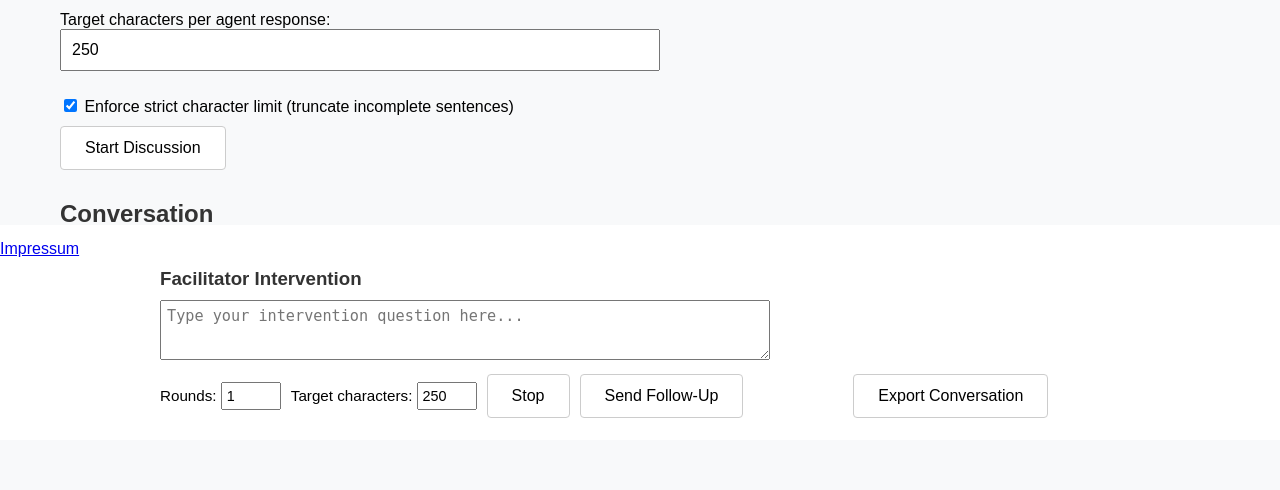
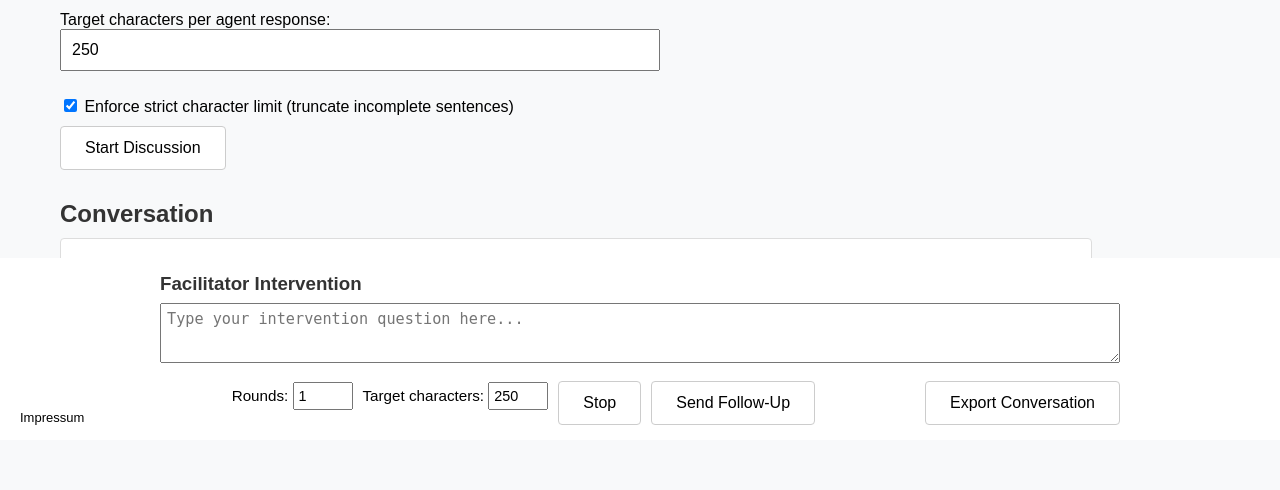
Before and after one commit to tannenbach/focus-ai, a Flask app: page / in a window 1280 px wide. Shown: the part 418-908 px from the top of the page. Run offline with Flask 3, Linux system fonts and the light colour scheme.

Commit message:
Improve CSS structure and styling
Refactor CSS styles for buttons, sections, and layout.

```diff
--- a/static/style.css
+++ b/static/style.css
@@ -43,7 +43,7 @@ input[type="number"] {
   box-sizing: border-box;
 }
 
-/* Buttons: verhindern von Zeilenumbrüchen */
+/* Buttons */
 button,
 #start-btn,
 #intervene-btn,
@@ -123,7 +123,7 @@ button:hover,
   box-sizing: border-box;
 }
 
-/* 3. Fixierte Intervention-Sektion */
+/* 3. Fixierte Intervention-Sektion (weißer Balken unten) */
 #followup-section {
   position: fixed;
   bottom: 0;
@@ -133,6 +133,20 @@ button:hover,
   padding: 15px 0;
   z-index: 1000;
   box-sizing: border-box;
+}
+
+/* 3a. Impressum-Link – ganz links im weißen Bereich */
+.impressum-link {
+  position: absolute;
+  left: 20px;       /* Abstand vom linken Rand des Fensters */
+  bottom: 15px;     /* Abstand vom unteren Rand des weißen Balkens */
+  font-size: 13px;
+  color: #000;
+  text-decoration: none;
+}
+
+.impressum-link:hover {
+  text-decoration: underline;
 }
 
 /* 4. Wrapper für Facilitator-Bereich */
@@ -147,13 +161,20 @@ button:hover,
 #followup-section .fi-inner {
   display: flex;
   flex-direction: column;
-  align-items: flex-start;
+  align-items: stretch;  /* volle Breite nutzen */
+  width: 100%;
 }
 
-/* Intervention-Textarea */
+/* Titel im Facilitator-Bereich */
+#followup-section h3 {
+  margin-top: 0;
+  margin-bottom: 8px;
+}
+
+/* Intervention-Textarea – gleiche Breite wie Controls */
 #followup-section .fi-text textarea {
-  width: 300%;
-  max-width: 610px;
+  width: 100%;
+  max-width: none;
   height: 60px;
   resize: vertical;
   padding: 6px;
@@ -162,16 +183,14 @@ button:hover,
   margin-bottom: 10px;
 }
 
-/* 6. Control-Leiste: Buttons und Inputs in einer Zeile */
+/* 6. Control-Leiste: rechtsbündig, gleiche Breite wie Textarea */
 #followup-section .fi-controls {
   display: flex;
-  align-items: baseline;
+  align-items: center;
+  justify-content: flex-end;  /* Buttons und Inputs nach rechts schieben */
   gap: 10px;
-}
-
-/* Große Lücke vor Export-Button */
-#followup-section .fi-controls #export-btn {
-  margin-left: 100px;
+  width: 100%;
+  margin-top: 4px;
 }
 
 /* Label-Feinheiten */
@@ -185,6 +204,13 @@ button:hover,
   padding: 4px;
   font-size: 0.9rem;
   box-sizing: border-box;
+}
+
+/* (Optional) keine künstliche Lücke vor dem Export-Button mehr */
+/* Falls du wieder eine Lücke willst, kannst du das entkommentieren */
+
+#followup-section .fi-controls #export-btn {
+  margin-left: 100px;
 }
 
 /* Fade-In-Animation für Worte */
@@ -252,7 +278,7 @@ button:hover,
   max-height: 100%;
   resize: vertical;
   font-size: 14px;
-  padding: 8–10px;
+  padding: 8px;
   box-sizing: border-box;
   overflow-y: auto;
 }
@@ -284,6 +310,28 @@ button:hover,
 
 /* Add more spacing above the System Prompt button */
 #systemprompt-btn {
-  margin-top: 50px;   /* increase as needed */
+  margin-top: 50px;
   margin-bottom: 10px;
 }
+
+/* Impressum-Seite (falls verwendet) */
+.impressum-page {
+  padding: 40px;
+  font-family: sans-serif;
+  max-width: 800px;
+  margin: 0 auto;
+}
+
+.impressum-container h1 {
+  margin-bottom: 20px;
+}
+
+/* Link 'Zurück zur Hauptseite' */
+.back-link {
+  color: #000 !important;   /* Schwarz */
+  text-decoration: none;
+}
+
+.back-link:hover {
+  text-decoration: underline;
+}
```
